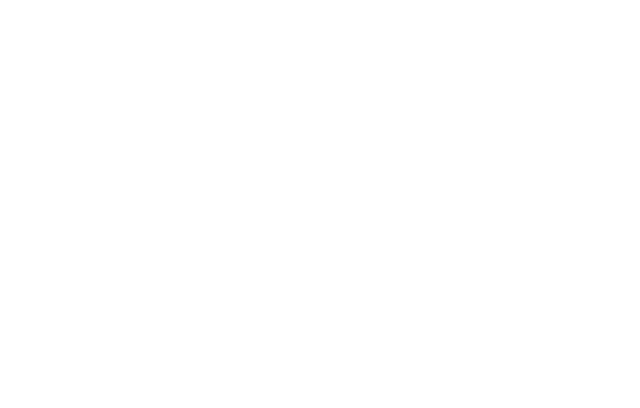
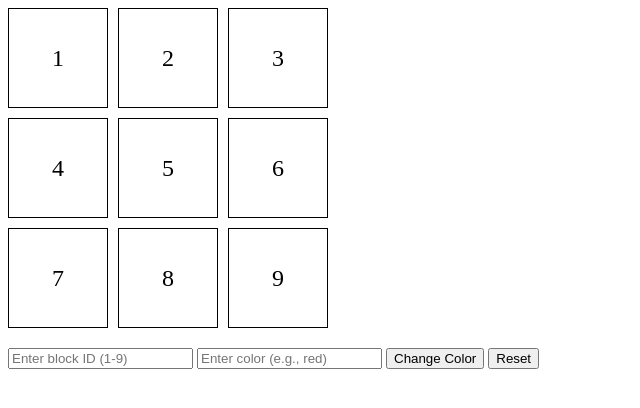
Before and after one commit to acciojob/Replit-Asian-Paints-khedkar2001, a website: page main.html in a window 1280 px wide. Shown: the whole page, without its empty margins (0-640 px from the left). Drawn offline with Linux system fonts and the light colour scheme.

Commit message:
created a submission

```diff
--- a/main.html
+++ b/main.html
@@ -1,16 +1,31 @@
 <!DOCTYPE html>
+<html lang="en">
+<head>
+  <meta charset="UTF-8">
+  <title>Asian Paints Grid</title>
+  <link rel="stylesheet" href="styles.css">
+</head>
+<body>
 
-<html>
+  <div id="grid-container">
+    <!-- 3x3 grid -->
+    <div id="1" class="grid-item">1</div>
+    <div id="2" class="grid-item">2</div>
+    <div id="3" class="grid-item">3</div>
+    <div id="4" class="grid-item">4</div>
+    <div id="5" class="grid-item">5</div>
+    <div id="6" class="grid-item">6</div>
+    <div id="7" class="grid-item">7</div>
+    <div id="8" class="grid-item">8</div>
+    <div id="9" class="grid-item">9</div>
+  </div>
 
-<head>
-	<link rel="stylesheet" href="styles.css">
-</head>
+  <!-- Inputs -->
+  <input type="number" id="block_id" placeholder="Enter block ID (1-9)">
+  <input type="text" id="colour_id" placeholder="Enter color (e.g., red)">
+  <button id="change_button">Change Color</button>
+  <button id="Reset">Reset</button>
 
-<body>
-	<!-- the entire body must be written by student -->
-    <script type="text/javascript" src="./script.js">
-</script>
-
+  <script src="script.js"></script>
 </body>
-
 </html>
--- a/script.js
+++ b/script.js
@@ -1 +1,24 @@
-//your JS code here. If required.
+document.getElementById('change_button').addEventListener('click', function () {
+  // Reset all grid items' background to transparent
+  let gridItems = document.getElementsByClassName('grid-item');
+  for (let item of gridItems) {
+    item.style.backgroundColor = 'transparent';
+  }
+
+  // Get block ID and color
+  let blockId = document.getElementById('block_id').value;
+  let color = document.getElementById('colour_id').value;
+
+  // Change color of the selected block
+  let block = document.getElementById(blockId);
+  if (block) {
+    block.style.backgroundColor = color;
+  }
+});
+
+document.getElementById('Reset').addEventListener('click', function () {
+  let gridItems = document.getElementsByClassName('grid-item');
+  for (let item of gridItems) {
+    item.style.backgroundColor = 'transparent';
+  }
+});
--- a/styles.css
+++ b/styles.css
@@ -1 +1,16 @@
-/*  your css code here. If applicable */
+#grid-container {
+  display: grid;
+  grid-template-columns: repeat(3, 100px);
+  grid-template-rows: repeat(3, 100px);
+  gap: 10px;
+  margin-bottom: 20px;
+}
+
+.grid-item {
+  background-color: transparent;
+  border: 1px solid #000;
+  display: flex;
+  align-items: center;
+  justify-content: center;
+  font-size: 24px;
+}
```
